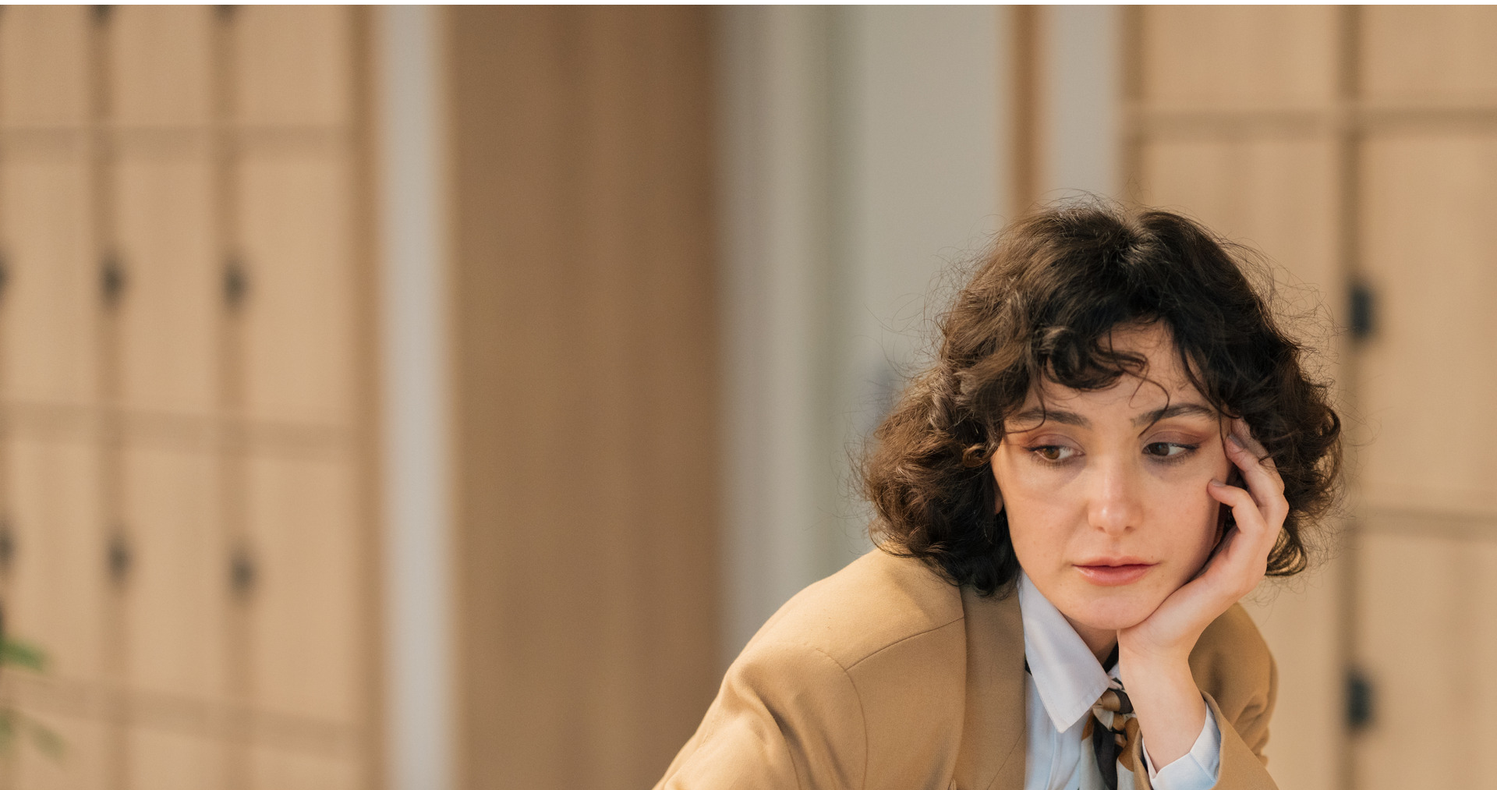
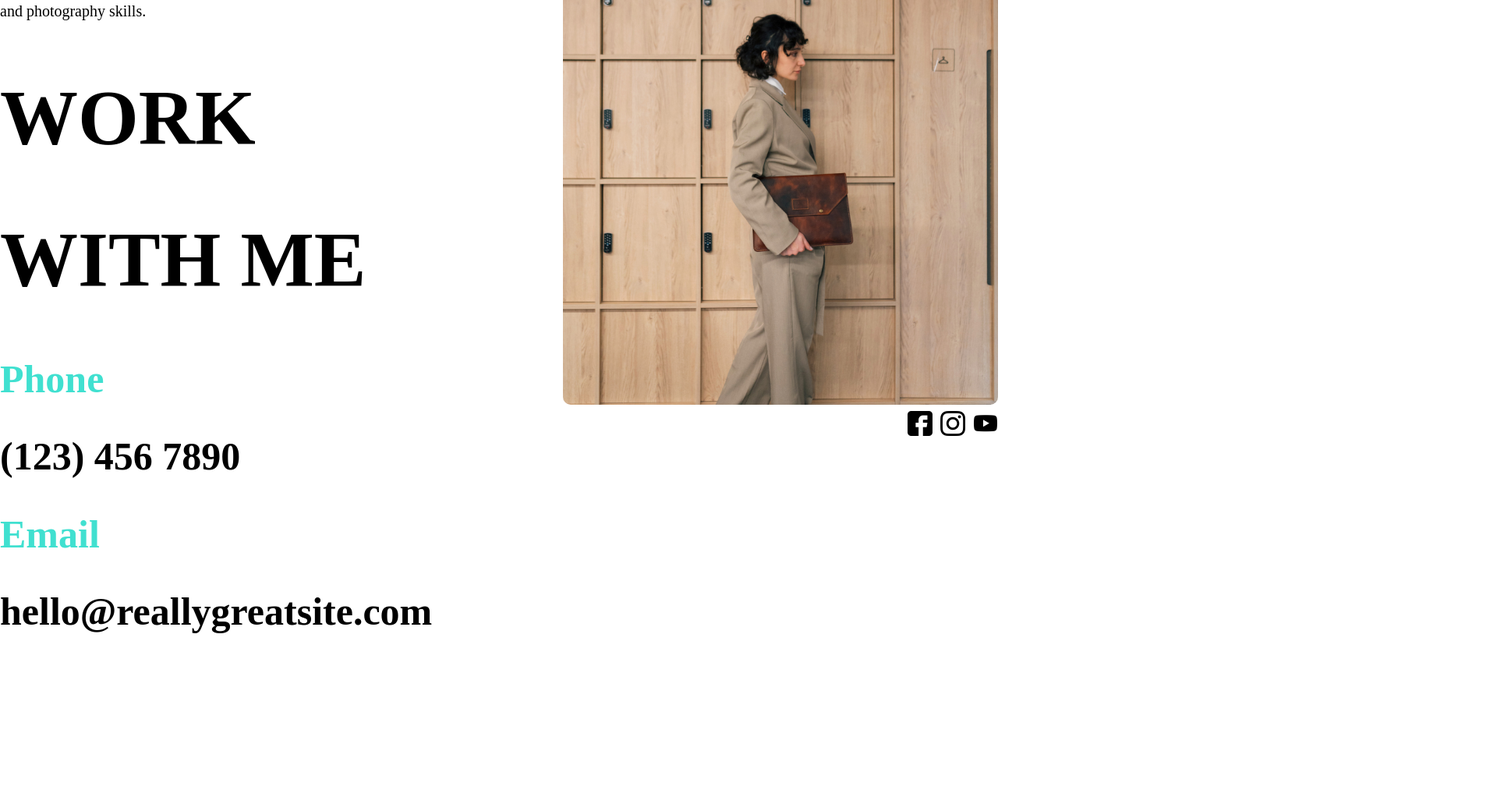
Before and after one commit to 126TKuncken/flexbox-work, a plain HTML site: page index.html in a window 1280 px wide. Shown: the part 1587-2600 px from the top of the page at 78% size, 1920 px wide, since content can reach past the window. After the commit the page ends 2482 px from the top, so only its background shows below. Drawn offline with Linux system fonts and the light colour scheme.

Commit message:
finished

```diff
--- a/css/styles.css
+++ b/css/styles.css
@@ -55,9 +55,50 @@ p {
 }
 
 
-.col{
-  width: 50%;
-  height: 500px;
-  position: relative;
-  float: left;
+.about-section {
+  display: flex;
+  justify-content: space-between;
+  align-items: flex-start;
+  margin: 40px 0;
+  width: 100%;
 }
+
+.about-text {
+  flex: 1 1 50%;
+  margin-right: 40px;
+}
+
+.about-image {
+  flex: 1 1 50%;
+  display: flex;
+  flex-direction: column;
+  justify-content: flex-start;
+  align-items: flex-end;
+}
+
+.thinking {
+  max-width: 90%;
+  height: auto;
+  border-radius: 10px;
+}
+
+.walking {
+  max-width: 90%;
+  height: auto;
+  border-radius: 10px;
+}
+
+.work{
+  color: black;
+}
+
+.socials {
+  margin-top: 8px;
+  display: flex;
+  gap: 10px;
+}
+
+.social-img {
+  width: 32px;
+  height: 32px;
+}
--- a/index.html
+++ b/index.html
@@ -15,8 +15,8 @@
     <h2>JOURNALISM STUDENT</h2>
     <button type="button" class="button">Work With Me</button>
     </div>
-    </div>
-    <div class="row">
+    <div class="about-section">
+    <div class="about-text">
         <h2 class="underpicture">Hi, my name is</h2>
         <h1 class="bold">CORIA</h1>
         <p>I’m a journalism student at Northern</p>
@@ -28,9 +28,23 @@
         <p>collaboration opportunities to continue</p>
         <p>sharing and honing my writing, editing, </p>
         <p>and photography skills.</p>
+        <h1 class="work">WORK</h1>
+        <h1 class="work">WITH ME</h1>
+        <h2 class="bold">Phone</h2>
+        <h2 class="work">(123) 456 7890</h2>
+        <h2 class="bold">Email</h2>
+        <h2 class="work">hello@reallygreatsite.com</h2>
+    </div>
+  <div class="about-image">
+        <img src="img/thinking.jpg" class="thinking">
+        <img src="img/walking.jpg" class="walking">
+        <div class="socials">
+            <img src="img/facebook (1).png" class="social-img">
+            <img src="img/instagram (1).png" class="social-img">
+            <img src="img/youtube.png" class="social-img">
         </div>
-<div class="col">
-        <img src="img/thinking.jpg" class="thinking">
-        </div>
-</body>
+    </div>
+</div>
+</div>
+    </body>
 </html>
```
